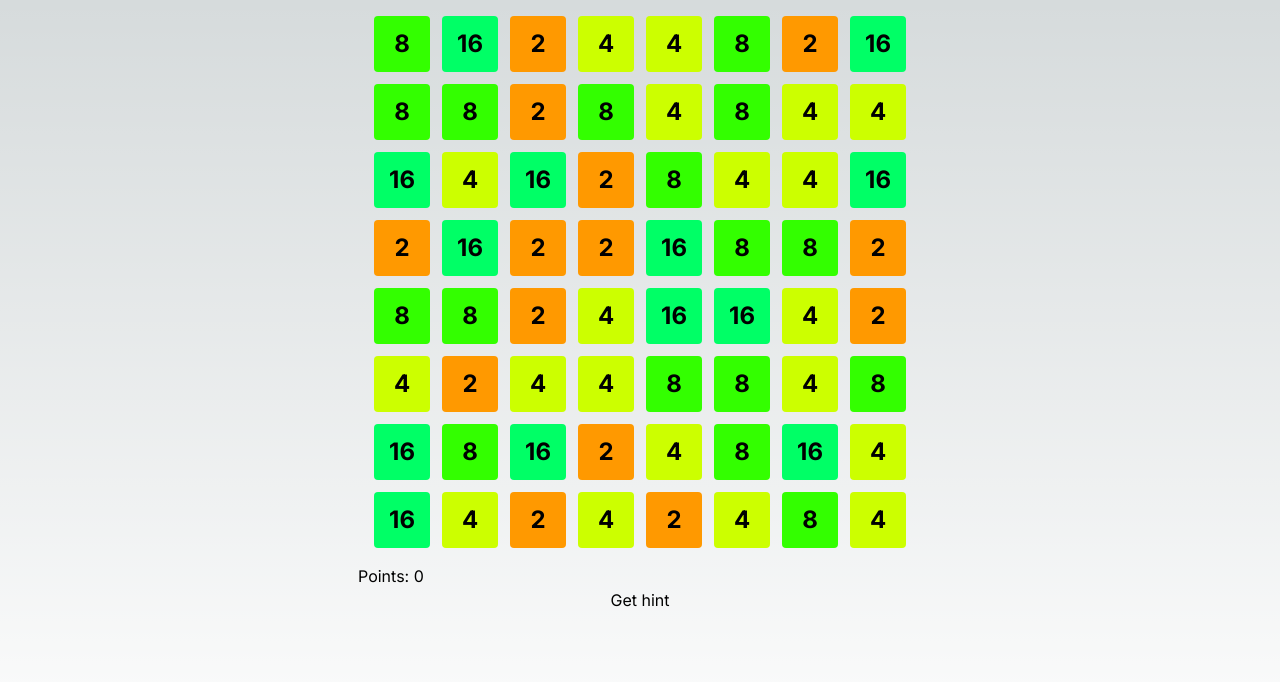
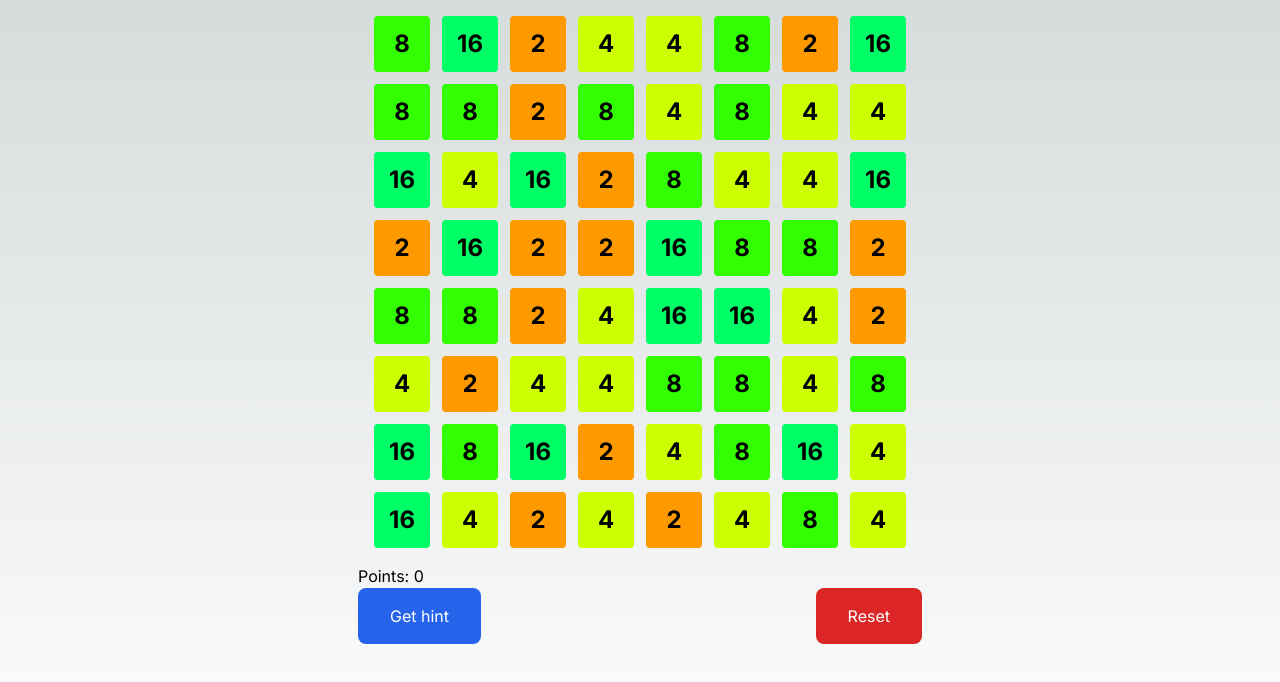
Before and after one commit to MikeBellika/tile-game, a Next.js app: page / in a window 1280 px wide. Shown: the top 682 px of the page. Built offline with nearby package versions, Linux system fonts and the light colour scheme.

Commit message:
Implement hint and reset functionality

```diff
--- a/components/Game.tsx
+++ b/components/Game.tsx
@@ -4,6 +4,7 @@ import {
   BoardPoints,
   Position,
   copyBoard,
+  generateBoard,
   getSavedGameState,
   saveGameStateToCookie,
   useBoard,
@@ -13,6 +14,8 @@ import {
   AnimatePresence,
   Transition,
   TargetAndTransition,
+  useAnimate,
+  AnimationSequence,
 } from "framer-motion"
 import { useEffect, useRef, useState } from "react"
 import Tile from "./Tile"
@@ -108,25 +111,37 @@ export default function Game() {
       y: (y - tile.mergedTo.y) * -size,
     }
   }
-  const grid = useRef<HTMLDivElement>(null)
+  const [grid, animate] = useAnimate()
 
-  const [hintPositions, setHintPositions] = useState<
-    [Position, Position] | undefined
-  >(undefined)
-  function getHint(): void {
-    setHintPositions(getPositionsThatAlmostMatch(board))
+  function resetBoard(): void {
+    saveGameStateToCookie(generateBoard(8), 0)
+    window.location.reload()
   }
 
-  function getAnimation(position: Position): TargetAndTransition {
-    const { x, y } = position
-    if (hintPositions?.find((p) => p.x == x && p.y == y)) {
-      return { scale: [1.4, 1.5, 1.4, 1], y: 0 }
+  function getHint(): void {
+    const hintPositions = getPositionsThatAlmostMatch(board)
+    if (!hintPositions) {
+      return
     }
-    const exitTo = getExitTo(position)
-    if (exitTo) {
-      return exitTo
-    }
-    return { y: 0 }
+    const { x: x1, y: y1 } = hintPositions[0]
+    const { x: x2, y: y2 } = hintPositions[1]
+    const sequence1: AnimationSequence = [
+      [
+        `[data-pos="${x1}${y1}"]`,
+        { scale: 1.2, x: (x2 - x1) * 10, y: (y2 - y1) * 10 },
+      ],
+      [`[data-pos="${x1}${y1}"]`, { scale: 1, x: 0, y: 0 }],
+    ]
+    const sequence2: AnimationSequence = [
+      [
+        `[data-pos="${x2}${y2}"]`,
+        { scale: 0.8, x: (x2 - x1) * -10, y: (y2 - y1) * -10 },
+      ],
+      [`[data-pos="${x2}${y2}"]`, { scale: 1, x: 0, y: 0 }],
+    ]
+
+    animate(sequence1)
+    animate(sequence2)
   }
 
   return (
@@ -141,8 +156,11 @@ export default function Game() {
               <motion.button
                 disabled={animating}
                 layout
-                transition={transition}
+                data-pos={`${x}${y}`}
                 onContextMenu={(event) => {
+                  if (!debug) {
+                    return
+                  }
                   event.preventDefault()
                   const newValue = parseInt(prompt("Enter new value") ?? "0")
                   const newBoard = copyBoard(board)
@@ -170,7 +188,20 @@ export default function Game() {
         </AnimatePresence>
       </main>
       Points: {points}
-      <button onClick={getHint}>Get hint</button>
+      <div className="flex flex-row justify-between">
+        <button
+          onClick={getHint}
+          className="bg-blue-600 w-fit text-white rounded-lg px-8 py-4"
+        >
+          Get hint
+        </button>
+        <button
+          onClick={resetBoard}
+          className="bg-red-600 w-fit text-white rounded-lg px-8 py-4"
+        >
+          Reset
+        </button>
+      </div>
       {!animating && isGameOver(board) ? "Game over!" : ""}
       {debug ? (
         <>
--- a/hooks/useBoard.ts
+++ b/hooks/useBoard.ts
@@ -35,7 +35,7 @@ export function numberToPosition(number: number, board: Board) {
   return { x, y }
 }
 
-function generateBoard(size: number): Board {
+export function generateBoard(size: number): Board {
   const initialBoard = Array.from({ length: size }).map((_) =>
     Array.from({ length: size }).map((__) => {
       return getRandomTile()
```
